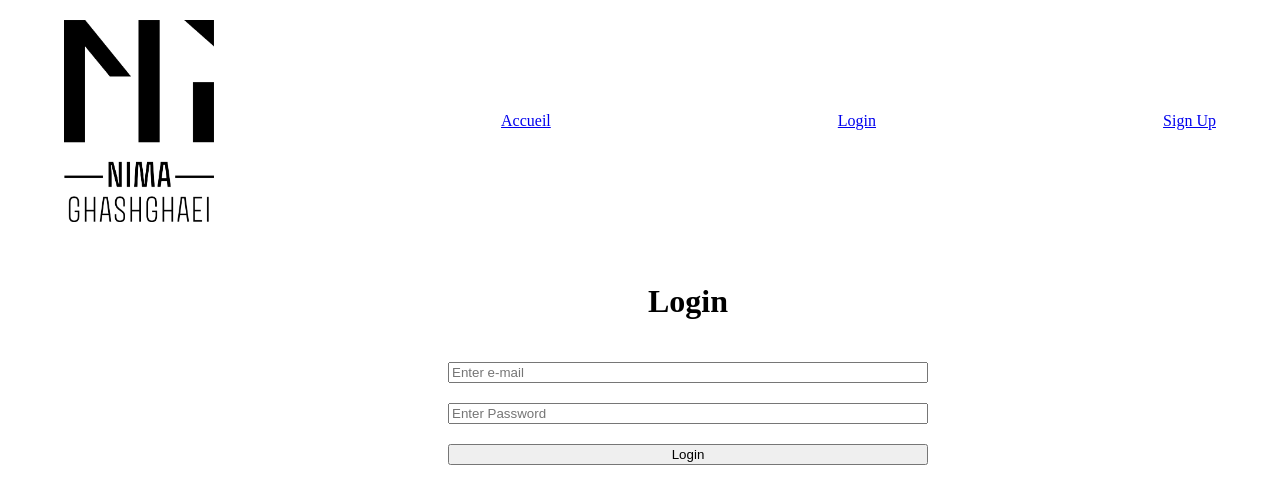
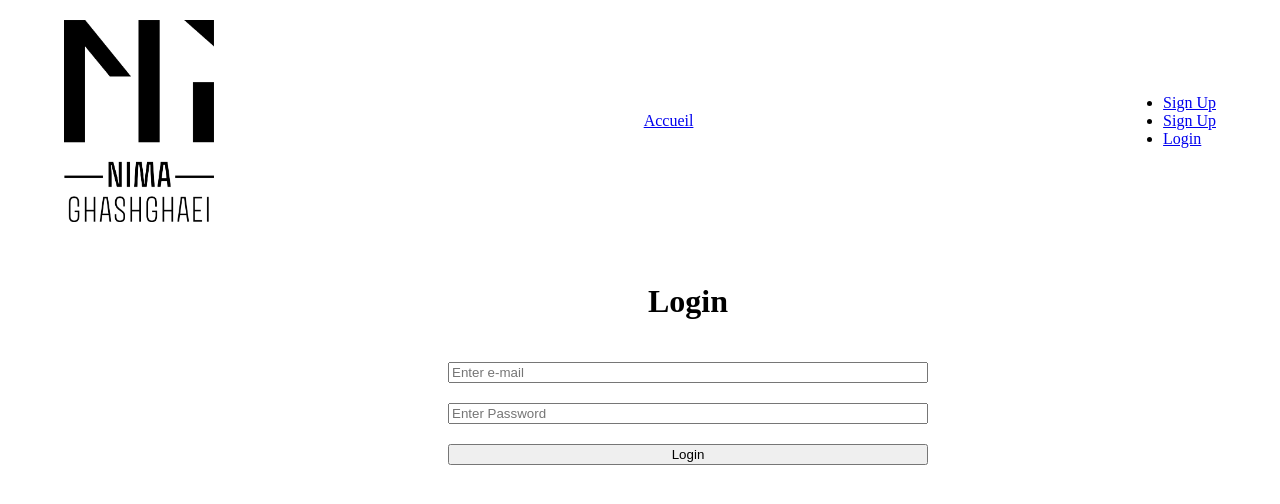
Before and after one commit to Heighties/NG-Admin-Front, a React (Create React App) app: page /login in a window 1280 px wide. Shown: the top 504 px of the page. Built offline with nearby package versions, Linux system fonts and the light colour scheme.

Commit message:
signup and login pages

```diff
--- a/src/App.jsx
+++ b/src/App.jsx
@@ -1,7 +1,10 @@
 import {Routes, Route} from 'react-router-dom'
 import React from 'react';
+import './main.css'
+
+//Components :
 import Header from './Components/Header';
-import './main.css'
+import PrivateRoutes from './Components/PrivateRoutes';
 
 // Pages :
 import Home from './pages/Home';
@@ -17,13 +20,17 @@ function App() {
     <div className='App'>
     <Header />
       <Routes>
-        <Route path='/login' element={<Login/>} />
-        <Route path='/signup' element={<Signup/>}/>
+      <Route element={<PrivateRoutes/>}>
+
         <Route path='/' element={<Home />} />
         <Route path='/showreel' element={<Showreel />} />
         <Route path='/realisation' element={<Realisations />} />
         <Route path='/infos' element={<Infos />} />
         <Route path='/realisation/:_id' element={<SingleRealisation />}/>
+        <Route path='/logout' element={<h1>Logout</h1>}/>
+        </Route>
+        <Route path='/login' element={<Login/>} />
+        <Route path='/signup' element={<Signup/>}/>
       </Routes>
     </div>
   );
--- a/src/Components/Header/index.jsx
+++ b/src/Components/Header/index.jsx
@@ -1,5 +1,5 @@
 import React from 'react'
-import { Link } from 'react-router-dom'
+import { Link, useNavigate } from 'react-router-dom'
 import styled from 'styled-components'
 import LOGO from '../../assets/logoNB.png'
 // import { StyledLink } from '../../utils/style/Atom'
@@ -30,13 +30,27 @@ const StyledLink = styled(Link)`
 `
 
 function Header() {
+  const auth = localStorage.getItem('user')
+  const navigate = useNavigate();
+  const logout =()=>{
+    localStorage.clear();
+    navigate('/login')
+  }
   return (
     <NavContainer>
     <HomeLogo src={LOGO} />
-
     <StyledLink to='/'>Accueil</StyledLink>
-    <StyledLink to='/login'>Login</StyledLink>
-    <StyledLink to='/signup'>Sign Up</StyledLink>
+    <ul className='nav-ul'>
+            {/* si logé on ne voit pas le bouton signup et inversement */}
+            <li>{auth ? <Link onClick={logout} to='/login'>Logout</Link> : <Link to='/signup'>Sign Up</Link>}</li>
+            {
+              auth ? <li><Link onClick={logout} to='/signup'>Logout</Link></li>
+              :<>
+              <li><Link to='/'>Sign Up</Link></li>
+              <li><Link to='/login'>Login</Link></li>
+              </>
+            }
+        </ul>
     </NavContainer>
   )
 }
--- /dev/null
+++ b/src/Components/PrivateRoutes/index.jsx
@@ -0,0 +1,11 @@
+import React from 'react'
+import {Outlet, Navigate } from 'react-router-dom'
+
+function PrivateRoutes() {
+    let auth = localStorage.getItem('token')
+  return (
+    auth ? <Outlet/> : <Navigate to='/login' />
+  )
+}
+
+export default PrivateRoutes
--- a/src/pages/Login/index.jsx
+++ b/src/pages/Login/index.jsx
@@ -19,7 +19,7 @@ function Login() {
     const navigate = useNavigate()
 
     useEffect(()=>{
-        const auth = localStorage.getItem('user')
+        const auth = localStorage.getItem('token')
         if(auth){
             navigate('/')
         }
```
